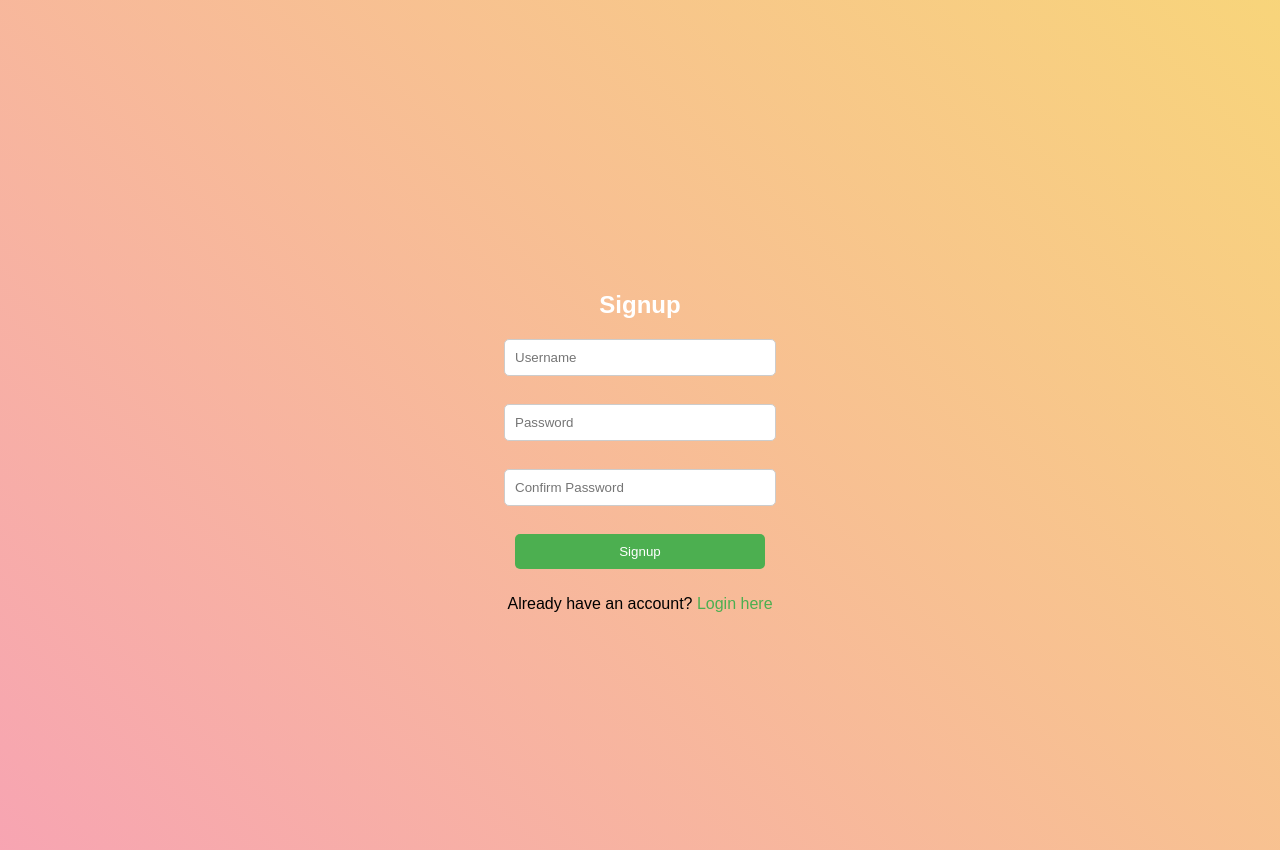
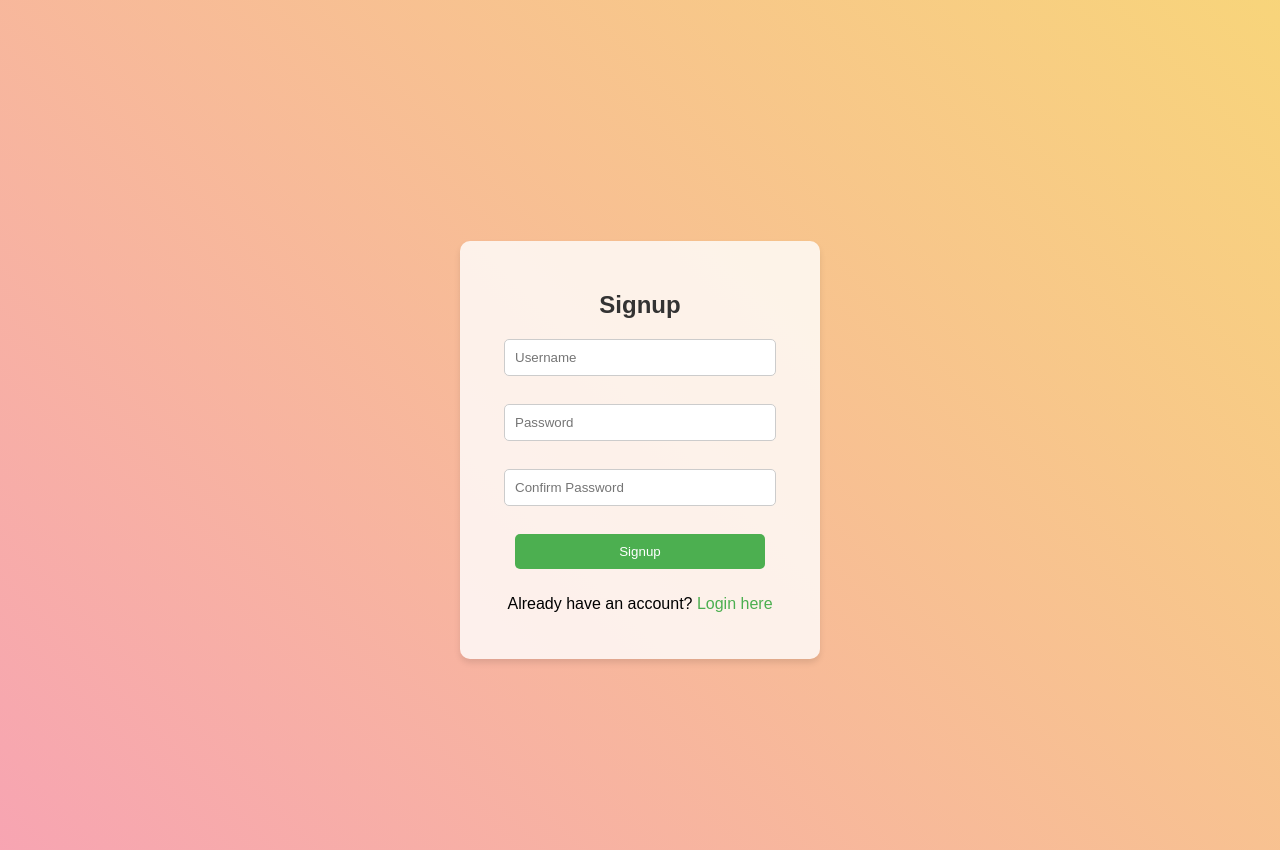
Before and after one commit to Jackz-ser/mysite2, a Flask app: page /signup in a window 1280 px wide. Run offline with Flask 3, Linux system fonts and the light colour scheme.

Commit message:
Update style.css

```diff
--- a/static/style.css
+++ b/static/style.css
@@ -1,4 +1,4 @@
-/* Basic Styling */
+/* Body styling with animated background */
 body {
     font-family: Arial, sans-serif;
     text-align: center;
@@ -13,7 +13,7 @@ body {
     animation: gradientAnimation 10s ease infinite;
 }
 
-/* Animation for background gradient */
+/* Animation for the background gradient */
 @keyframes gradientAnimation {
     0% {
         background-position: 0% 50%;
@@ -26,7 +26,15 @@ body {
     }
 }
 
-/* Form Styling */
+/* Center the form container */
+.signup-container {
+    background-color: rgba(255, 255, 255, 0.8);
+    padding: 30px;
+    border-radius: 10px;
+    width: 300px;
+    box-shadow: 0px 4px 6px rgba(0, 0, 0, 0.1);
+}
+
 input[type="text"], input[type="password"], input[type="submit"] {
     padding: 10px;
     width: 250px;
@@ -42,7 +50,6 @@ input[type="submit"] {
     cursor: pointer;
 }
 
-/* Flash Messages */
 .flash {
     margin: 10px auto;
     padding: 10px;
@@ -66,5 +73,5 @@ a {
 }
 
 h2 {
-    color: white;
+    color: #333;
 }
```
